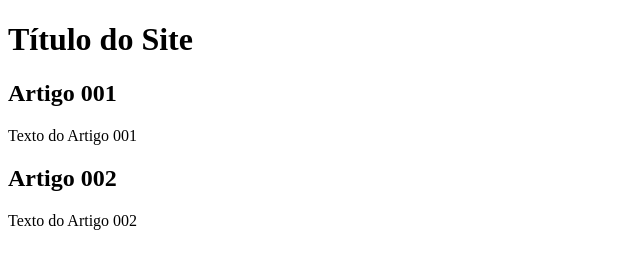
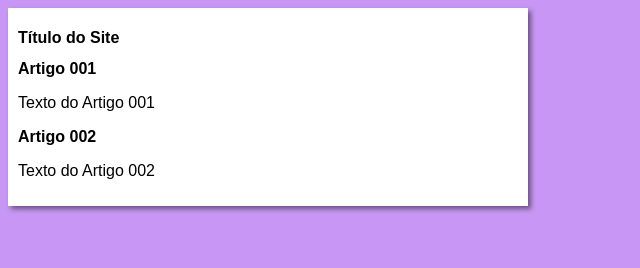
Before and after one commit to DeccaSoft/site-CursoEmVideo, a plain HTML site: page index.html in a window 1280 px wide. Shown: the whole page, without its empty margins (0-640 px from the left). Drawn offline with Linux system fonts and the light colour scheme.

Commit message:
Design Iniciado
Iniciando o Design

```diff
--- /dev/null
+++ b/estilos/style.css
@@ -0,0 +1,15 @@
+*{
+    font-family: Arial, Helvetica, sans-serif;
+    font-size: 16px;
+}
+
+body{
+    background-color: rgb(200, 151, 245);
+}
+
+main{
+    background-color: white;
+    width: 500px;
+    padding: 10px;
+    box-shadow: 3px 3px 5px rgba(0, 0, 0, 0.473);
+}
--- a/index.html
+++ b/index.html
@@ -4,6 +4,7 @@
     <meta charset="UTF-8">
     <meta http-equiv="X-UA-Compatible" content="IE=edge">
     <meta name="viewport" content="width=device-width, initial-scale=1.0">
+    <link rel="stylesheet" href="estilos/style.css">
     <title>Título do Site</title>
 </head>
 <body>
```
